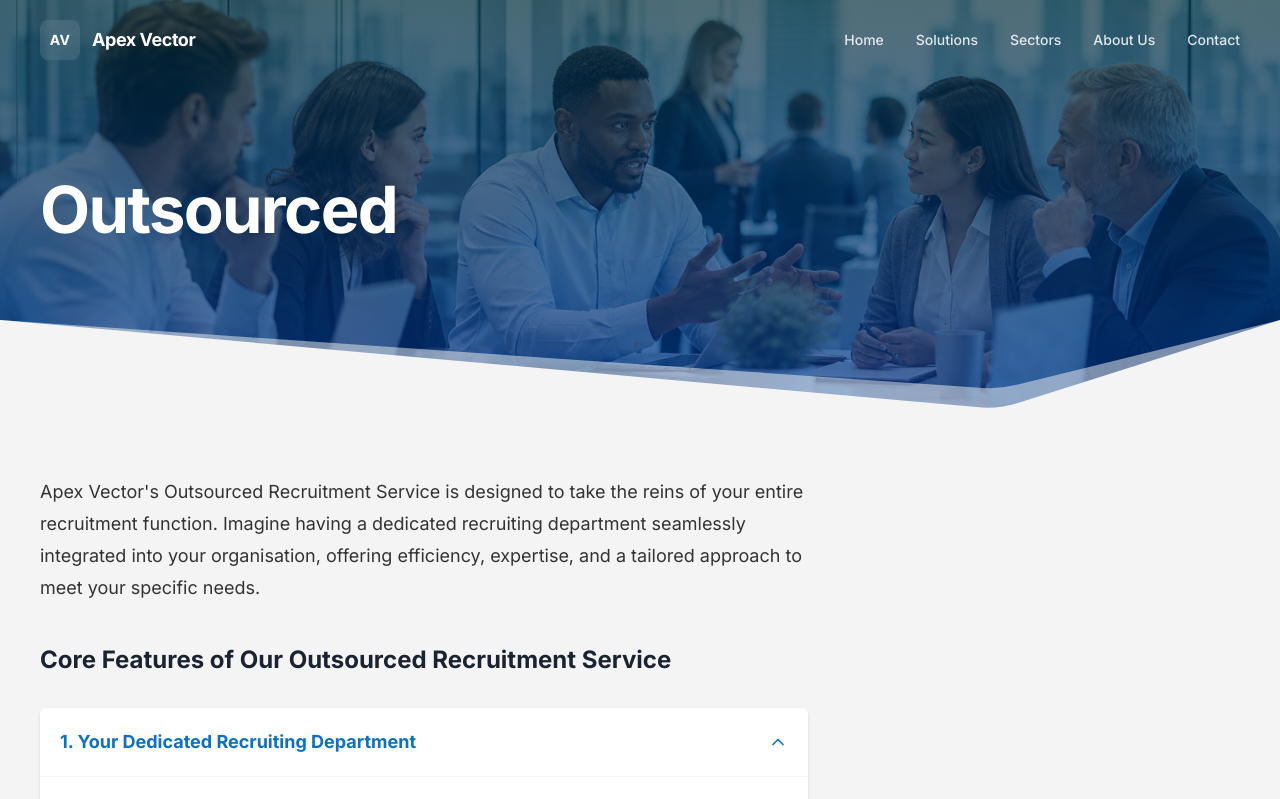
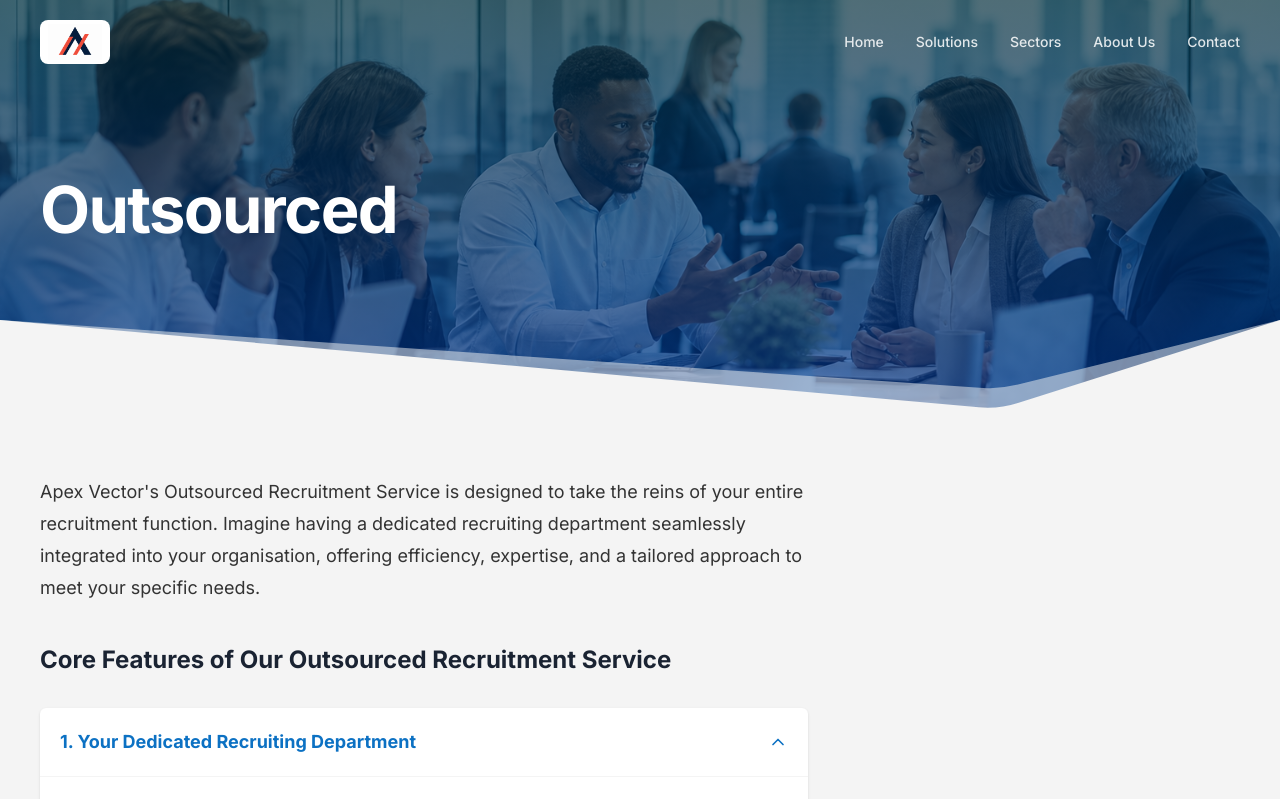
Before and after one commit to Usama23156/outSourcing-app, a Next.js app: page / in a window 1280 px wide. Shown: the top 799 px of the page. Built offline with nearby package versions, Linux system fonts and the light colour scheme.

Commit message:
Replace AV placeholder with Apex Vector logo in header
Co-authored-by: Usama Elkady <usamaelkady25@gmail.com>

```diff
--- a/components/hero-section.tsx
+++ b/components/hero-section.tsx
@@ -56,13 +56,16 @@ export function HeroSection() {
         <header className="relative z-10 flex items-center justify-between">
           <a
             href="#top"
-            className="inline-flex items-center gap-3 rounded-full border border-[#0B1F3A]/10 bg-[#F4F6F9]/80 px-3 py-2 text-sm font-semibold tracking-tight text-[#0B1F3A] shadow-[0_16px_40px_rgba(11,31,58,0.08)] backdrop-blur"
+            className="inline-flex items-center rounded-full border border-[#0B1F3A]/10 bg-[#F4F6F9]/80 px-3 py-2 shadow-[0_16px_40px_rgba(11,31,58,0.08)] backdrop-blur"
             aria-label="Apex Vector home"
           >
-            <span className="flex size-9 items-center justify-center rounded-full bg-[#0B1F3A] text-[#F4F6F9]">
-              AV
-            </span>
-            Apex Vector
+            <Image
+              src="/apex-vector-logo.png"
+              alt="Apex Vector"
+              width={1536}
+              height={1024}
+              className="h-9 w-auto"
+            />
           </a>
           <div className="hidden items-center gap-2 rounded-full border border-[#0B1F3A]/10 bg-[#F4F6F9]/70 px-4 py-2 text-sm font-medium text-[#3D5A73] shadow-[0_16px_40px_rgba(11,31,58,0.06)] backdrop-blur md:flex">
             <Sparkles className="size-4 text-[#E85D4C]" aria-hidden="true" />
--- a/components/ourComponent/site-header.tsx
+++ b/components/ourComponent/site-header.tsx
@@ -1,6 +1,7 @@
 "use client";
 
 import { Menu, X } from "lucide-react";
+import Image from "next/image";
 import { useState } from "react";
 
 import { cn } from "@/lib/utils";
@@ -21,15 +22,17 @@ export function SiteHeader() {
       <div className="mx-auto flex max-w-7xl items-center justify-between px-6 py-5 sm:px-8 lg:px-10">
         <a
           href="#top"
-          className="inline-flex items-center gap-3 text-white"
+          className="inline-flex items-center"
           aria-label="Apex Vector home"
         >
-          <span className="flex size-10 items-center justify-center rounded-md bg-white/10 text-sm font-bold tracking-wide backdrop-blur-sm">
-            AV
-          </span>
-          <span className="hidden text-lg font-bold tracking-tight sm:inline">
-            Apex Vector
-          </span>
+          <Image
+            src="/apex-vector-logo.png"
+            alt="Apex Vector"
+            width={1536}
+            height={1024}
+            priority
+            className="h-10 w-auto rounded-md bg-white px-2 py-1 sm:h-11"
+          />
         </a>
 
         <nav
```
Also changed, not shown: public/apex-vector-logo.png (added).
